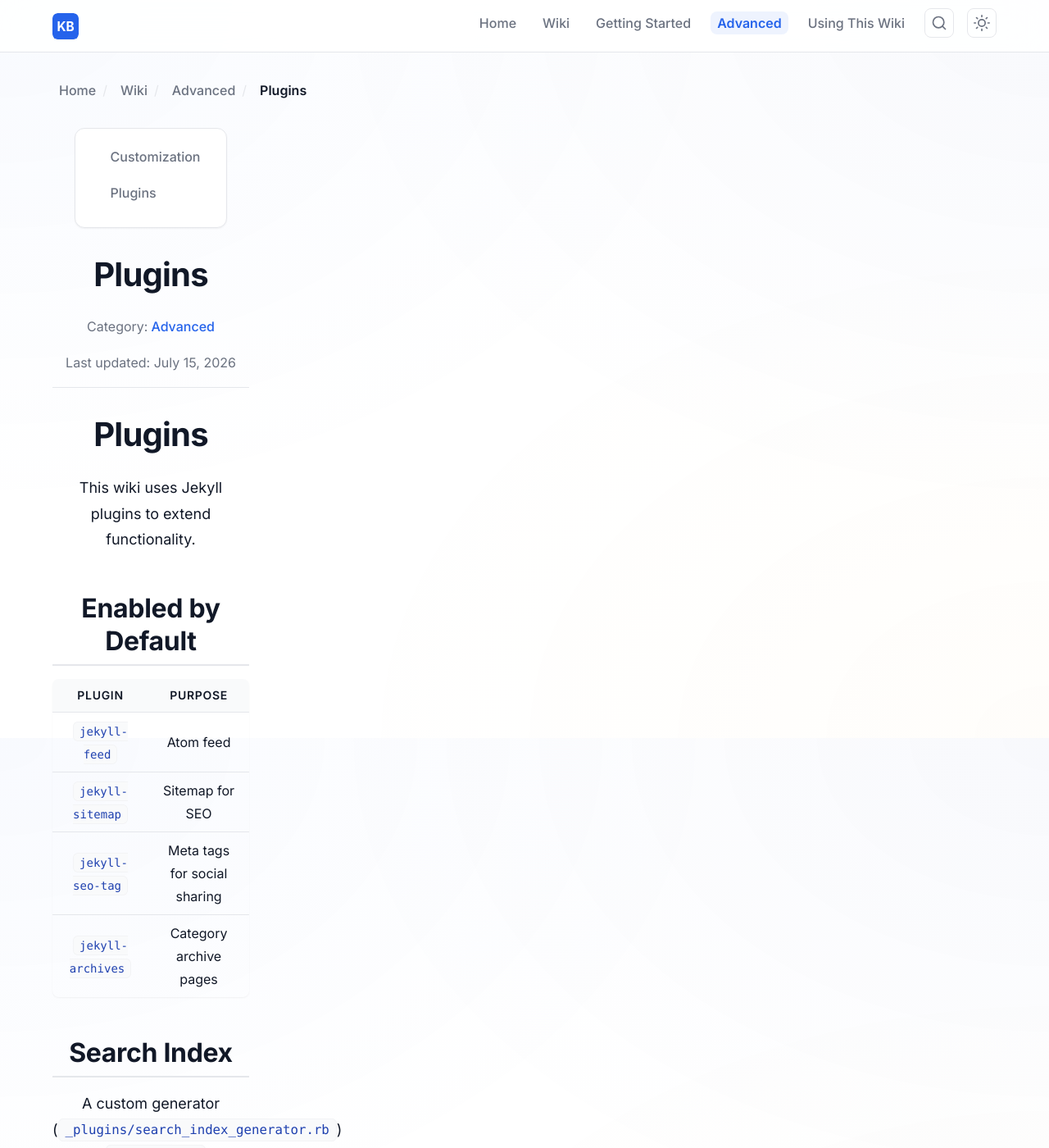
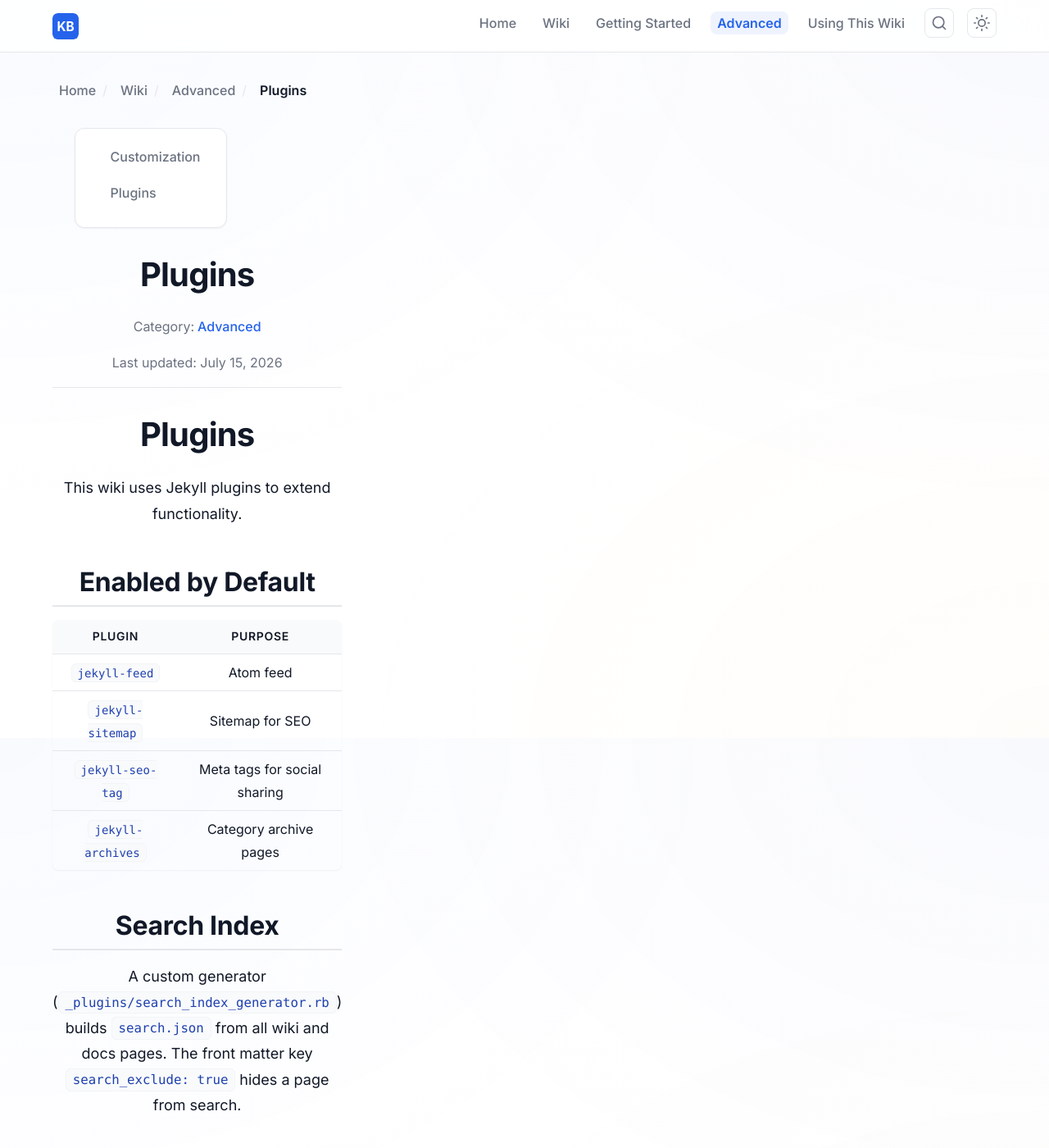
Before and after one commit to jemmonsss/Js-Knolagebase, a Jekyll site: the page built from _wiki/advanced/plugins.md, in a window 1280 px wide and 1400 px high. Shown: the whole window at 82% size. Built offline with Jekyll 4.4.1, drawn with Linux system fonts in a browser that asks for light colours; comment, search, counter and statistics services are not loaded.

Commit message:
fix: correct malformed wiki-article CSS and ensure content is centered

```diff
--- a/assets/css/main.scss
+++ b/assets/css/main.scss
@@ -266,16 +266,9 @@
 
 .wiki-article {
   min-width: 0;
-  width: 100%;
-  text-align: center;
-
-  h1 {
-    text-align: center;
-  }
-}
-
-.wiki-article {
-  min-width: 0;
+  max-width: $content-max-width;
+  margin-left: auto;
+  margin-right: auto;
   text-align: center;
 
   h1 {
```
